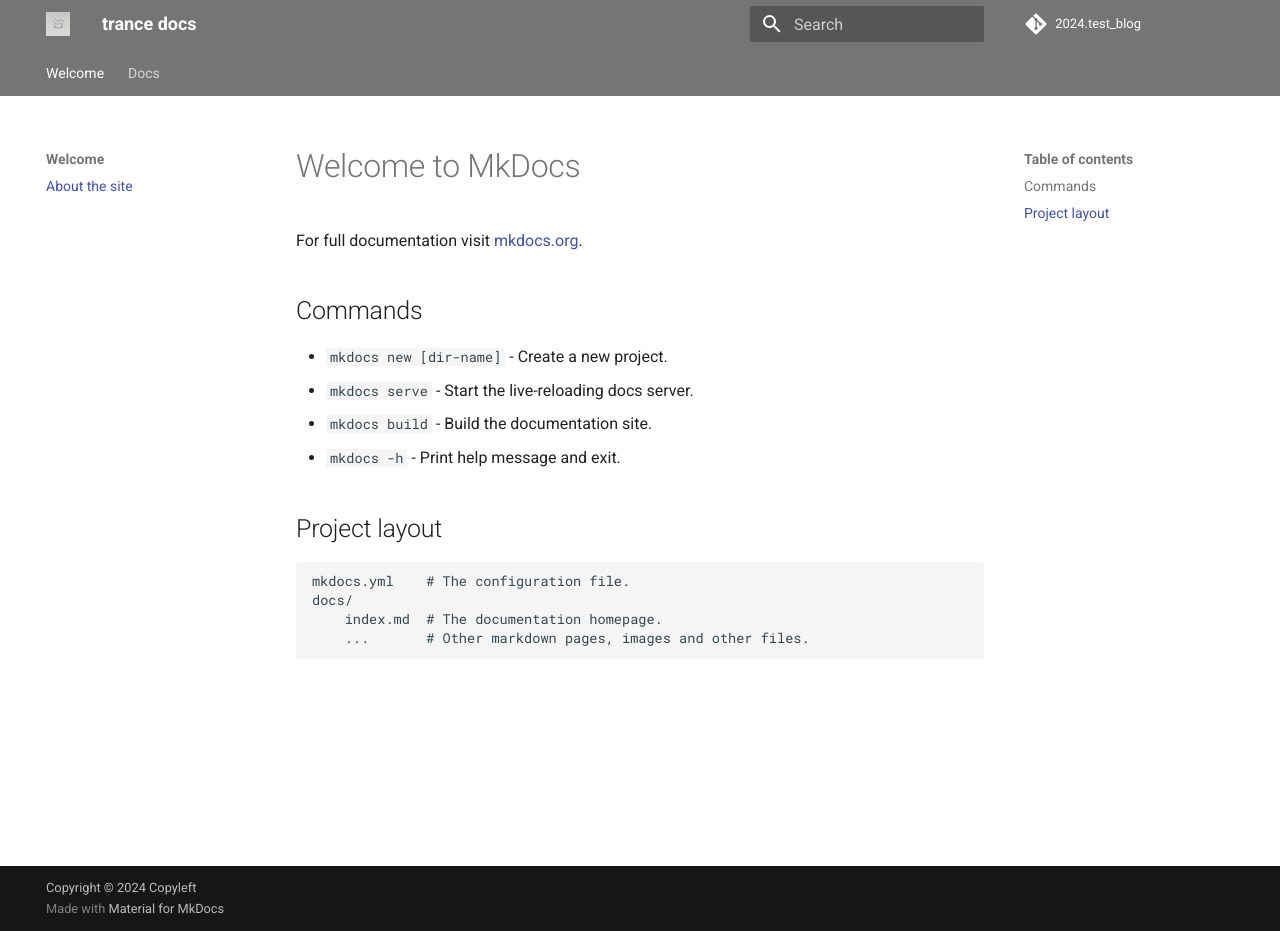
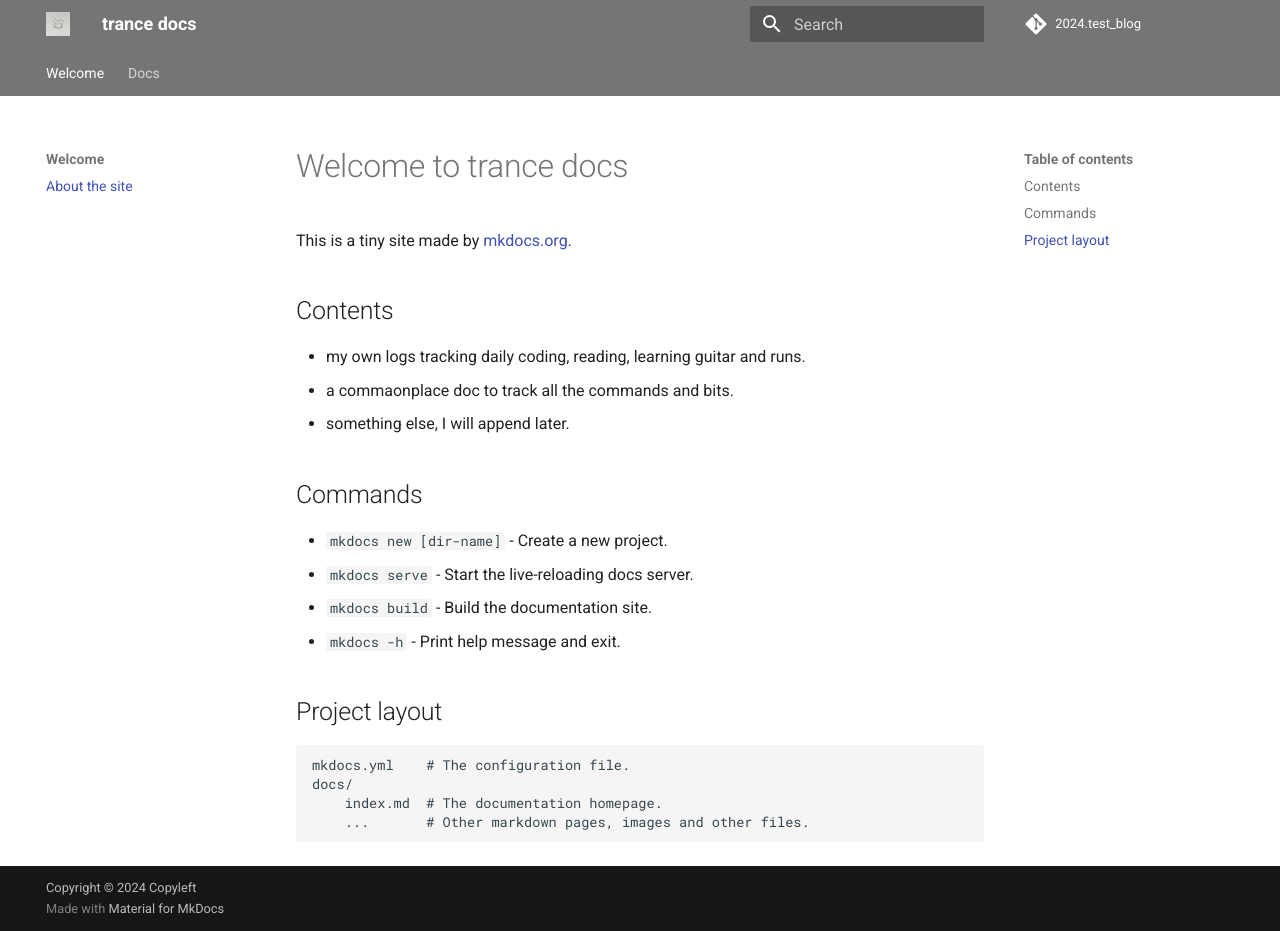
Before and after one commit to arbeitandy/2024.test_blog, an MkDocs documentation site: the page built from docs/index.md, in a window 1280 px wide and 931 px high. Built offline with MkDocs 1.6.1 and Material for MkDocs 9.7.7, drawn with Linux system fonts in a browser that asks for light colours; comment, search, counter and statistics services are not loaded.

```diff
--- a/docs/index.md
+++ b/docs/index.md
@@ -1,6 +1,12 @@
-# Welcome to MkDocs
+# Welcome to trance docs
 
-For full documentation visit [mkdocs.org](https://www.mkdocs.org).
+This is a tiny site made by [mkdocs.org](https://www.mkdocs.org).
+
+## Contents
+
+* my own logs tracking daily coding, reading, learning guitar and runs.
+* a commaonplace doc to track all the commands and bits.
+* something else, I will append later.
 
 ## Commands
 
--- a/mkdocs.yml
+++ b/mkdocs.yml
@@ -25,7 +25,6 @@ nav:
   - Docs:
     - commonplace: commonplace.md
     - draft: draft.md
-    - v2: draftv2.md
 
 extra_css:
   - stylesheets/extra.css
```
Also changed, not shown: docs/commonplace.md (added, +59 -0 lines), docs/draft.md (added, +10 -0 lines).
